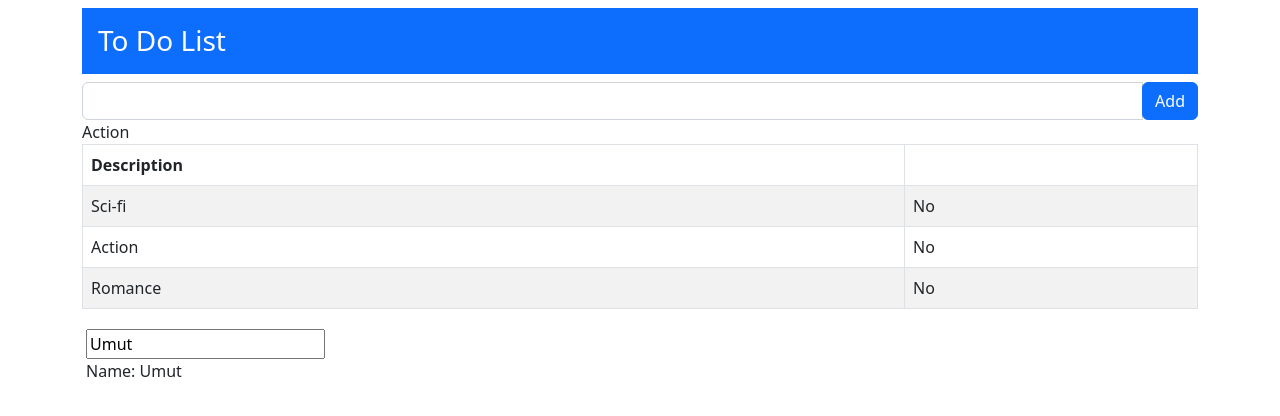
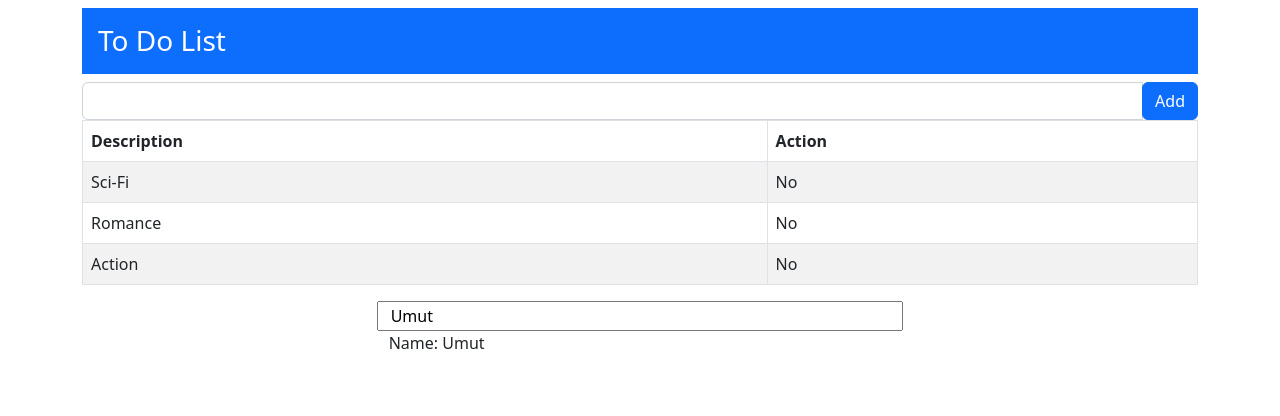
Before and after one commit to UmutUlupinar/TodoMovieApp_Angular, an Angular app: page / in a window 1280 px wide. Shown: the top 416 px of the page. Built offline with nearby package versions, Linux system fonts and the light colour scheme.

Commit message:
model binding for table

```diff
--- a/src/app/app.component.html
+++ b/src/app/app.component.html
@@ -1,2 +1,35 @@
-<input id="nameInput" type="text" [(ngModel)]="name">
-<p>Name: {{name}}</p>
+<div class="container">
+    <div class="row justify-content-center">
+      <div class="col--5">
+        <h3 class="bg-primary text-white p-3">
+          To Do List
+        </h3>
+        <div class="input-group">
+          <input type="text" class="form-control">
+          <div class="input-group-append">
+            <button class="btn btn-primary">Add</button>
+          </div>
+        </div>
+      <table class="table table-striped table-bordered">
+        <thead>
+          <tr>
+            <th>Description</th>
+            <th>Action</th>
+          </tr>
+        </thead>
+        <tbody>
+            <tr *ngFor="let item of items">
+                <td>{{item.description}}</td>
+                <td>{{item.action}}</td>
+            </tr>
+        </tbody>
+    </table>
+    </div>
+  </div>
+</div>
+<div class="container col-5">
+<div class="row justify-content-center">
+    <input id="nameInput" type="text" [(ngModel)]="name">
+    <p>Name: {{name}}</p>
+</div>
+</div>
--- a/src/app/app.component.ts
+++ b/src/app/app.component.ts
@@ -7,5 +7,10 @@ import { Component } from '@angular/core';
 })
 export class AppComponent {
   title = 'TodoMovieApp_Angular';
-  name = 'Umut'
+  name = 'Umut';
+  items= [
+    {description:"Sci-Fi",action:"No"},
+    {description:"Romance",action:"No"},
+    {description:"Action",action:"No"}
+  ];
 }
--- a/src/index.html
+++ b/src/index.html
@@ -8,47 +8,6 @@
   <link rel="icon" type="image/x-icon" href="favicon.ico">
 </head>
 <body class="m-1 p-1">
-  <div class="container">
-    <div class="row justify-content-center">
-      <div class="col--5">
-        <h3 class="bg-primary text-white p-3">
-          To Do List
-        </h3>
-        <div class="input-group">
-          <input type="text" class="form-control">
-          <div class="input-group-append">
-            <button class="btn btn-primary">Add</button>
-          </div>
-        </div>
-      <table class="table table-striped table-bordered">
-        <thead>
-          <tr>
-            <th>Description<th>
-            </th>Action</th>
-          </tr>
-        </thead>
-        <tbody>
-          <tr>
-            <td>Sci-fi</td>
-            <td>No</td>
-          </tr>
-          <tr>
-            <td>Action</td>
-            <td>No</td>
-          </tr>
-          <tr>
-            <td>Romance</td>
-            <td>No</td>
-          </tr>
-        </tbody>
-      </table>
-      </div>
-    </div>
-  </div>
-  <div class="container">
-    <div class="col-5 m-1">
-      <app-root></app-root>
-    </div>
-  </div>
+        <app-root></app-root>
 </body>
 </html>
```
